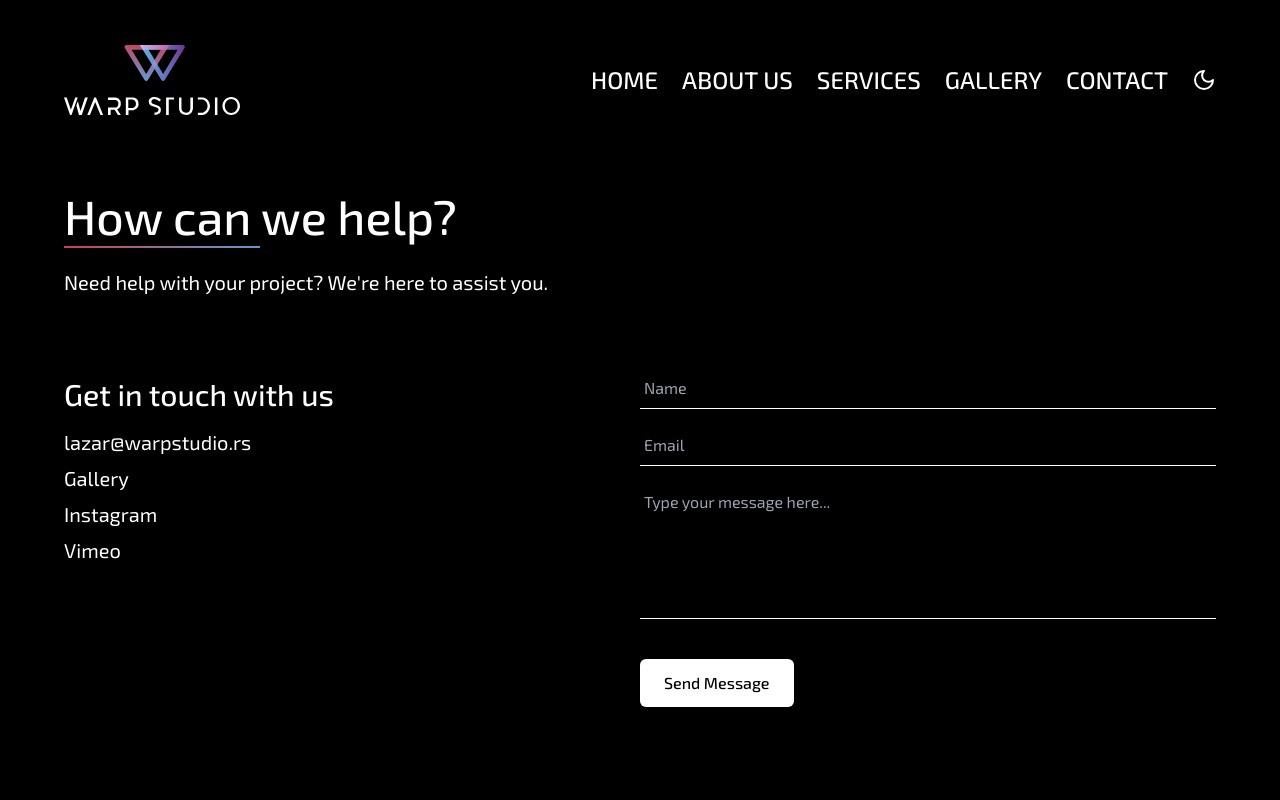
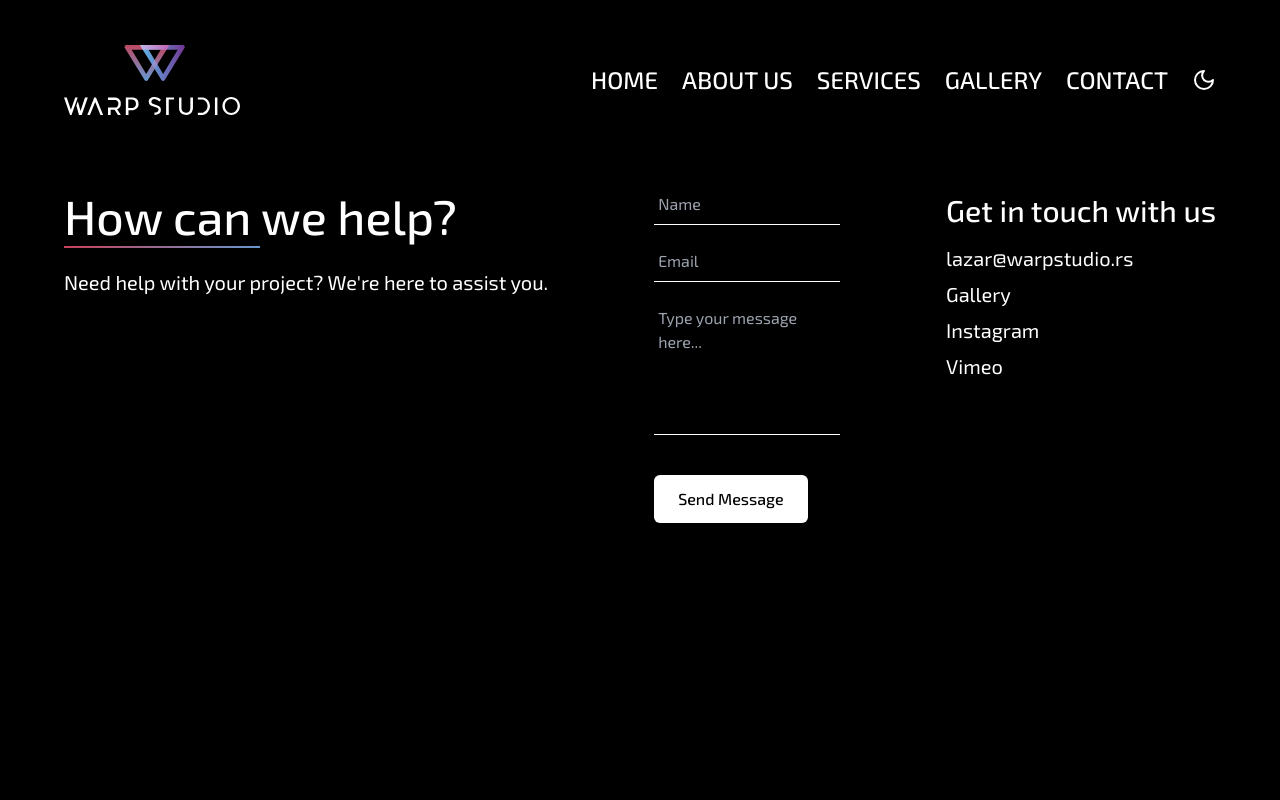
Before and after one commit to igoricaa/warpstudio, a Next.js app: page /contact in a window 1280 px wide. Shown: the top 800 px of the page. Built offline with nearby package versions, Linux system fonts and the light colour scheme; no server answers.

Commit message:
inview wrappers final?

```diff
--- a/app/(frontend)/about-us/page.tsx
+++ b/app/(frontend)/about-us/page.tsx
@@ -1,4 +1,5 @@
 import AnimatedText from '@/components/animated-text';
+import InViewWrapper from '@/components/inview-wrapper';
 import { sanityFetch } from '@/sanity/lib/client';
 import type { AboutUs } from '@/utils/types';
 import Image from 'next/image';
@@ -32,17 +33,21 @@ export default async function AboutUs() {
   return (
     <main className='flex flex-wrap pt-32 sm:pt-44 lg:pt-56 pb-8 sm:pb-36 lg:pb-20'>
       <div className='w-full lg:mx-auto px-side '>
+        <InViewWrapper>
           <AnimatedText className='text-3xl sm:text-5xl lg:text-6xl 3xl:text-7xl'>
             {aboutUs.aboutUsText.title}
           </AnimatedText>
+        </InViewWrapper>
         {aboutUs.aboutUsText.text.map((text: string, index: number) => {
           return (
+            <InViewWrapper key={index}>
               <AnimatedText
                 key={index}
                 className={`text-xl sm:text-3xl lg:text-3xl 3xl:text-4xl ${index === 0 ? 'mt-6 sm:mt-10' : 'mt-5 sm:mt-7'} `}
               >
                 {text}
               </AnimatedText>
+            </InViewWrapper>
           );
         })}
       </div>
--- a/app/(frontend)/contact/page.tsx
+++ b/app/(frontend)/contact/page.tsx
@@ -1,8 +1,10 @@
 import { ContactForm } from '@/components/contact-form';
+import InViewWrapper from '@/components/inview-wrapper';
 
 const Contact = async () => {
   return (
-    <main className='max-w-7xl mx-auto flex flex-col lg:flex-row flex-wrap justify-between gap-x-16 px-side pt-28 sm:pt-44 lg:pt-48 pb-24 sm:pb-36 lg:pb-40'>
+    <main className='max-w-7xl mx-auto flex flex-col lg:flex-row flex-wrap justify-between gap-x-16 px-side pt-28 sm:pt-44 lg:pt-48 pb-10 sm:pb-36 lg:pb-40'>
+      <InViewWrapper>
         <div className='order-1 w-full basis-full mb-10 lg:mb-20'>
           <h1 className='text-4xl lg:text-5xl font-medium underline-partial'>
             How can we help?
@@ -11,7 +13,9 @@ const Contact = async () => {
             Need help with your project? We&apos;re here to assist you.
           </p>
         </div>
+      </InViewWrapper>
       <div className='order-3 lg:order-2 mt-16 lg:mt-0'>
+        <InViewWrapper>
           <div>
             <h2 className='text-2xl lg:text-3xl font-medium mb-2 sm:mb-3 lg:mb-4'>
               Get in touch with us
@@ -23,6 +27,8 @@ const Contact = async () => {
               lazar@warpstudio.rs
             </a>
           </div>
+        </InViewWrapper>
+        <InViewWrapper>
           <div className='mt-1 sm:mt-2'>
             <div className='flex flex-col gap-1 sm:gap-2'>
               <a
@@ -48,8 +54,11 @@ const Contact = async () => {
               </a>
             </div>
           </div>
+        </InViewWrapper>
       </div>
+      <InViewWrapper>
         <ContactForm className='order-2 lg:order-3 lg:mt-0' />
+      </InViewWrapper>
     </main>
   );
 };
```
Lines whose indentation alone changed are shown as unchanged.
